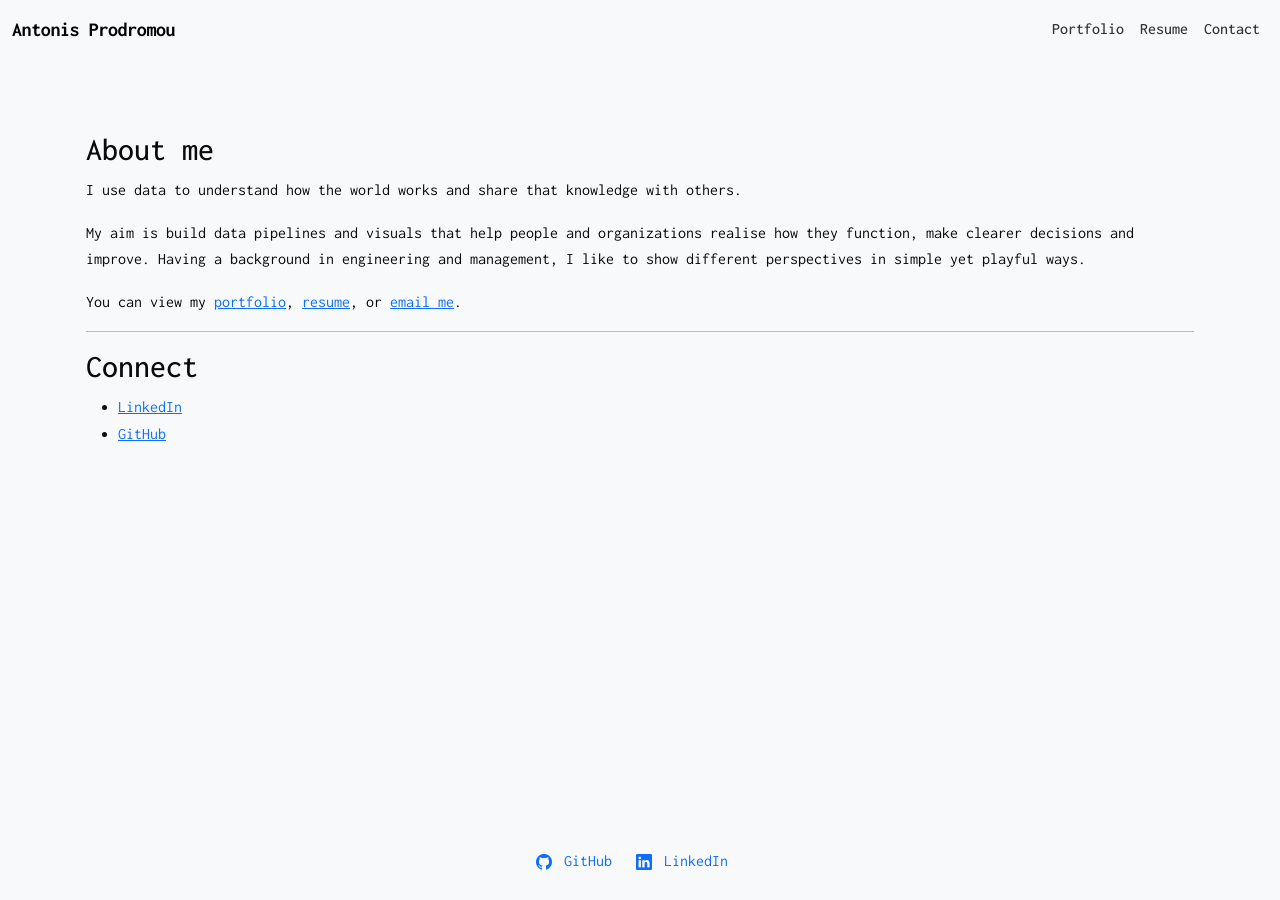
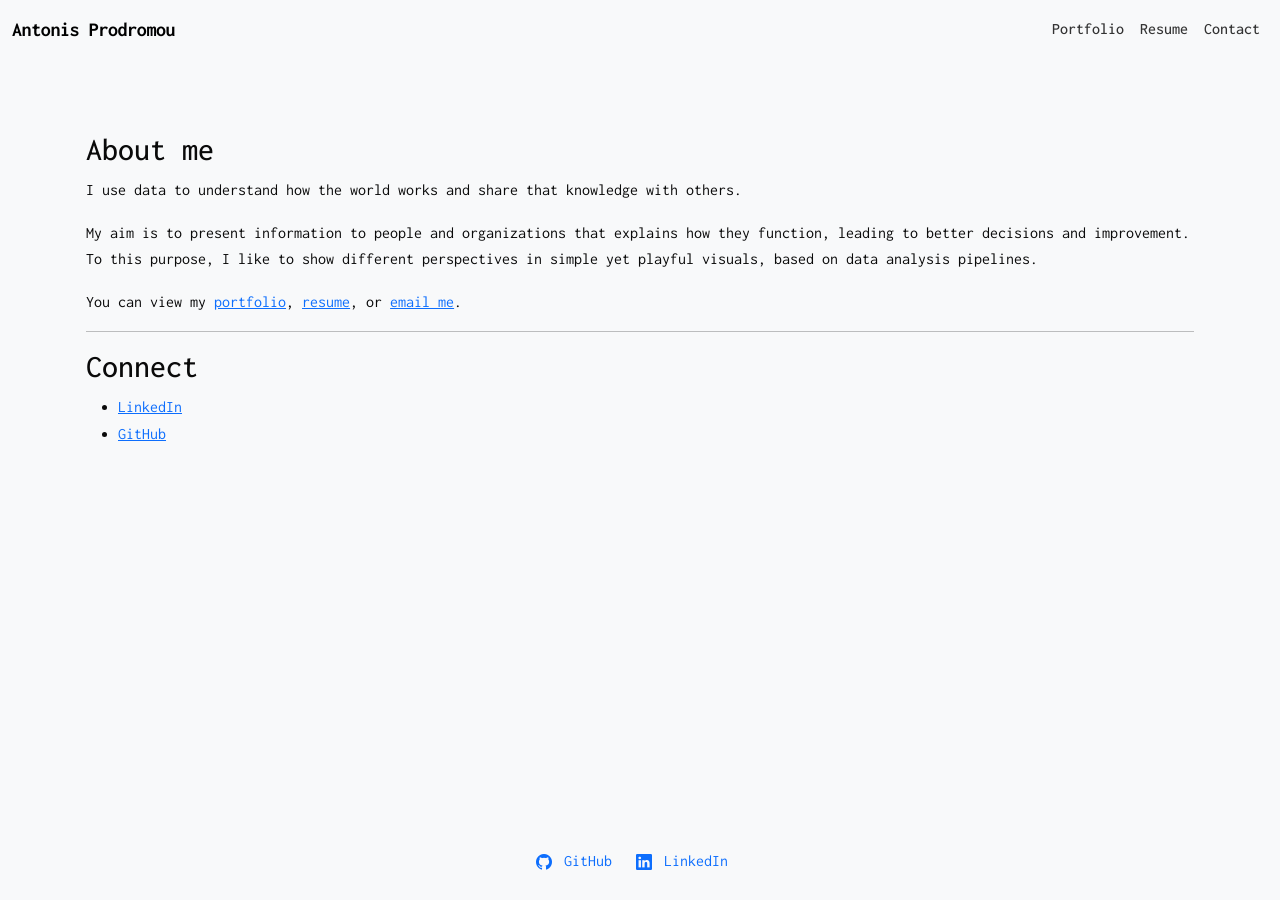
Before and after one commit to akprodromou/akprodromou.github.io, a Jekyll site: the page built from index.md, in a window 1280 px wide. Built offline with Jekyll 4.4.1, drawn with Linux system fonts in a browser that asks for light colours; comment, search, counter and statistics services are not loaded.

Commit message:
intro retake

```diff
--- a/index.md
+++ b/index.md
@@ -7,7 +7,7 @@ title: Home
 
 I use data to understand how the world works and share that knowledge with others.
 
-My aim is build data pipelines and visuals that help people and organizations realise how they function, make clearer decisions and improve. Having a background in engineering and management, I like to show different perspectives in simple yet playful ways.
+My aim is to present information to people and organizations that explains how they function, leading to better decisions and improvement. To this purpose, I like to show different perspectives in simple yet playful visuals, based on data analysis pipelines.
 
 You can view my [portfolio](./portfolio), [resume](./resume), or <a href="mailto:&#97;&#107;&#112;&#114;&#111;&#100;&#114;&#111;&#109;&#111;&#117;&#64;&#103;&#109;&#97;&#105;&#108;&#46;&#99;&#111;&#109;">email me</a>.
 
```
